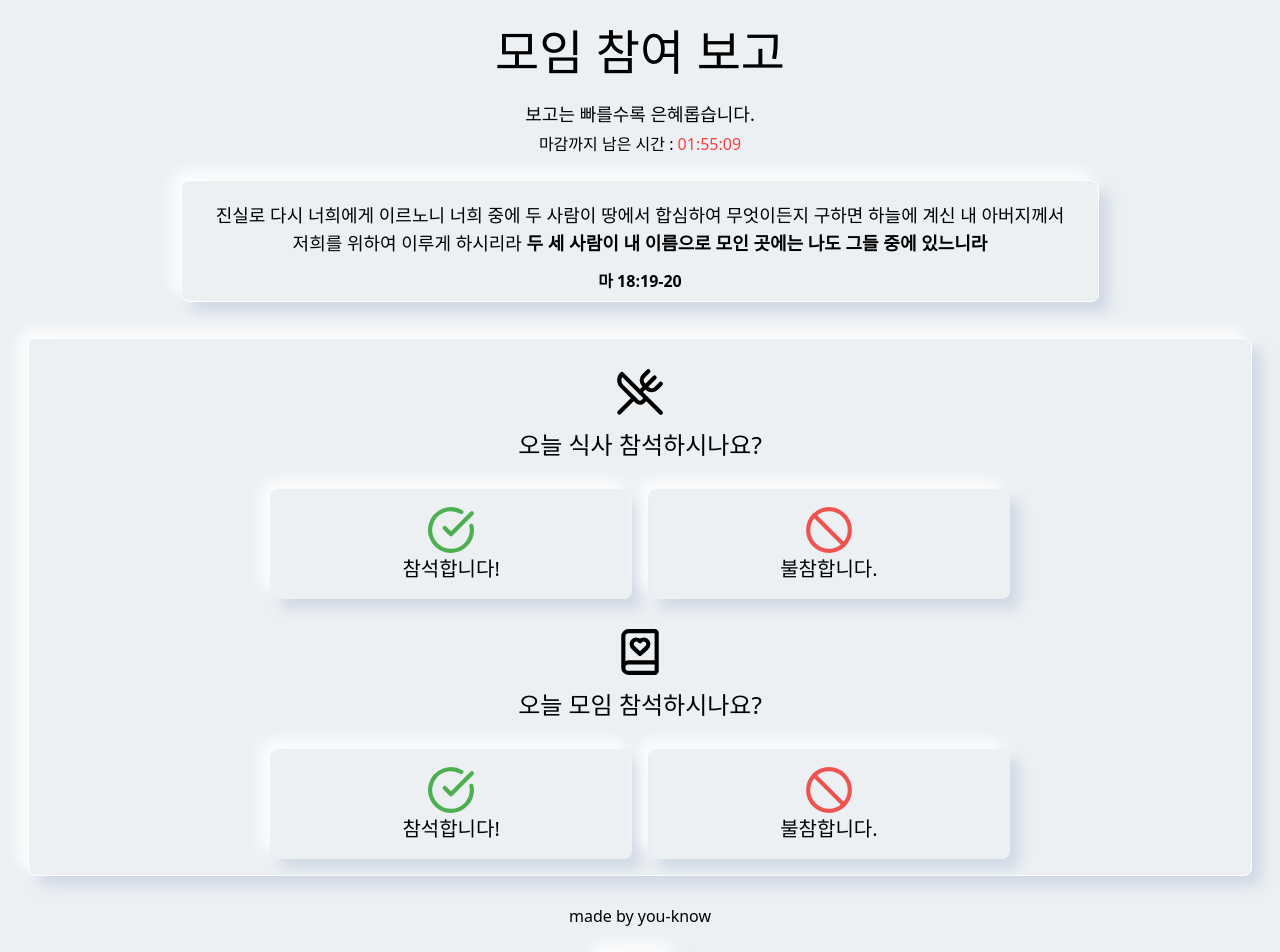
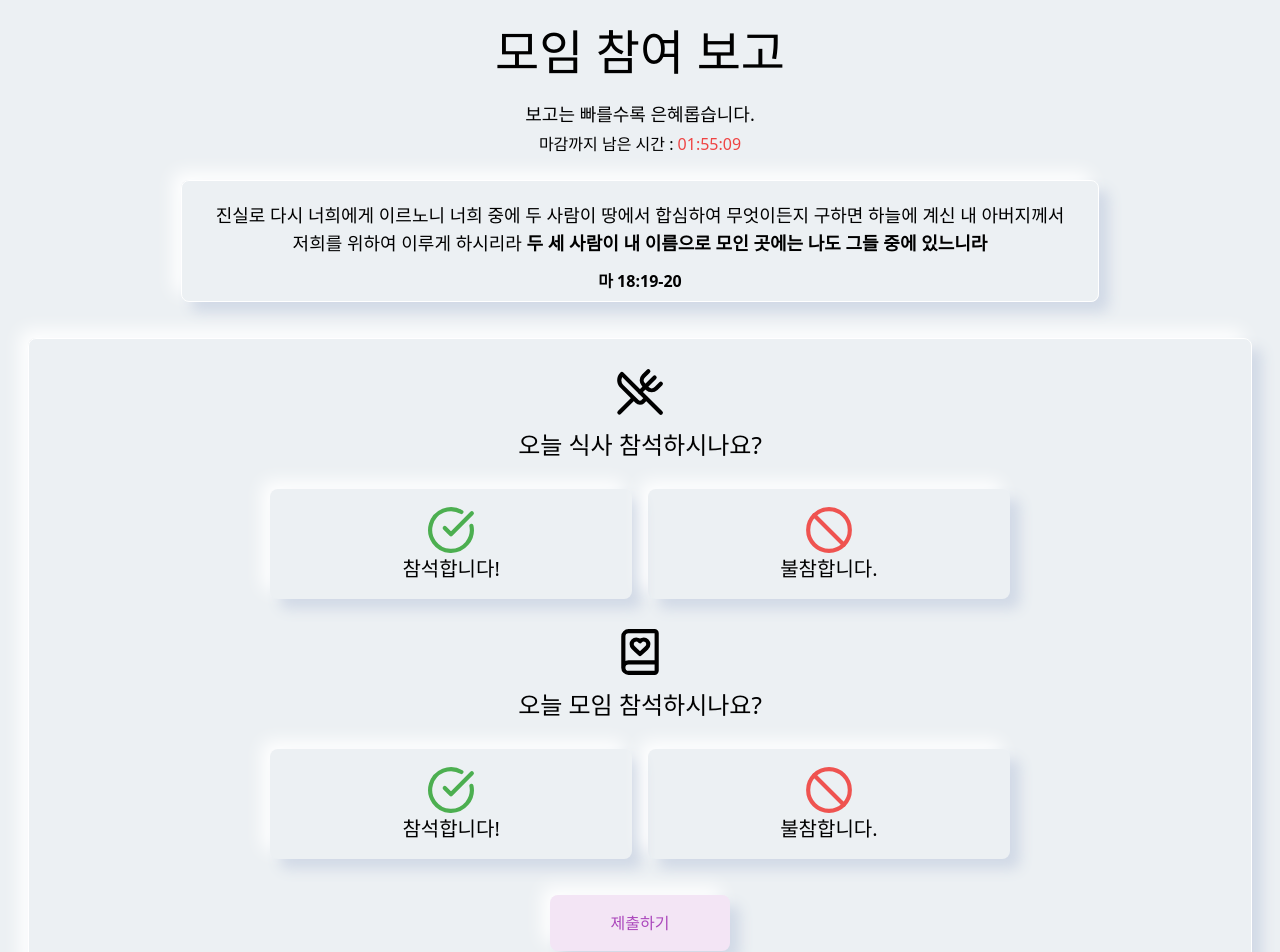
Before and after one commit to yareach8345/participation-plz, a Nuxt app: page / in a window 1280 px wide. Shown: the top 952 px of the page. Built offline with nearby package versions, Linux system fonts and the light colour scheme.

Commit message:
feat: SubmitButton 추가
- Submit을 위한 색상을 추가
- SubmitButton 추가

```diff
--- /dev/null
+++ b/components/SubmitButton.vue
@@ -0,0 +1,26 @@
+<script setup lang="ts">
+interface Props {
+  disabled?: boolean;
+}
+
+const props = withDefaults(defineProps<Props>(), {
+  disabled: false
+})
+</script>
+
+<template>
+  <custom-button
+      class="bg-submit text-submit"
+      :class="{
+        'hover:bg-submit-hover': !props.disabled,
+        'opacity-50': props.disabled
+      }"
+      :disabled="props.disabled"
+  >
+    제출하기
+  </custom-button>
+</template>
+
+<style scoped>
+
+</style>
--- a/pages/index.vue
+++ b/pages/index.vue
@@ -36,6 +36,8 @@ const selectValue = reactive({
           <svg xmlns="http://www.w3.org/2000/svg" width="50" height="50" viewBox="0 0 24 24" fill="none" stroke="currentColor" stroke-width="2" stroke-linecap="round" stroke-linejoin="round" class="lucide lucide-book-heart-icon lucide-book-heart"><path d="M16 8.2A2.22 2.22 0 0 0 13.8 6c-.8 0-1.4.3-1.8.9-.4-.6-1-.9-1.8-.9A2.22 2.22 0 0 0 8 8.2c0 .6.3 1.2.7 1.6A226.652 226.652 0 0 0 12 13a404 404 0 0 0 3.3-3.1 2.413 2.413 0 0 0 .7-1.7"/><path d="M4 19.5v-15A2.5 2.5 0 0 1 6.5 2H19a1 1 0 0 1 1 1v18a1 1 0 0 1-1 1H6.5a1 1 0 0 1 0-5H20"/></svg>
         </template>
       </question>
+
+      <submit-button class="w-[15%] mt-7 mb-4" />
     </neumorphism-box>
   </main>
 </template>
--- a/tailwind.config.ts
+++ b/tailwind.config.ts
@@ -10,6 +10,7 @@ export default <Partial<Config>>{
                 'n-dark-shadow': '#D1D9E6',
                 yes: '#4CAF50',
                 no: '#EF5350',
+                submit: '#AB47BC'
             },
             backgroundColor: {
                 link: '#E3F2FD',
@@ -17,6 +18,8 @@ export default <Partial<Config>>{
                 neumorphism: 'theme("colors.n-bg")',
                 yes: '#B9F6CA',
                 no: '#FFCDD2',
+                submit: '#F3E5F5',
+                'submit-hover': '#E1BEE7'
             },
             boxShadow: {
                 neumorphism: '0.625rem 0.625rem 0.875rem 0 theme("colors.n-dark-shadow"), -0.5rem -0.5rem 1.125rem 0 theme("colors.n-light-shadow")',
```
